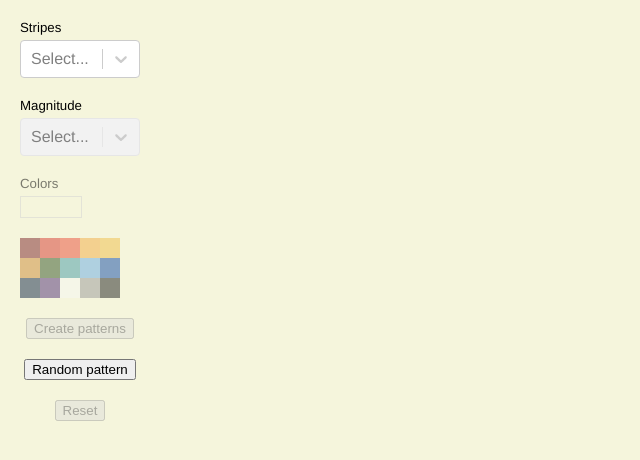
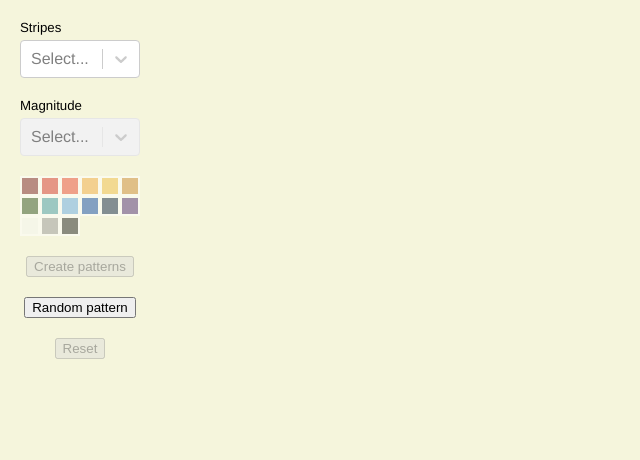
Before and after one commit to affordances/stripes, a React (Create React App) app: page / in a window 1280 px wide. Shown: the top 460 px of the page, without its empty margins (0-640 px from the left). Built offline with nearby package versions, Linux system fonts and the light colour scheme; the HTML template or start-up script is replaced by a standard one.

Commit message:
remove picked colors code

```diff
--- a/src/App.js
+++ b/src/App.js
@@ -40,50 +40,26 @@ const SelectHeader = styled.h5`
   padding: 0;
 `;
 
-const ColorsContainer = styled.div`
+const SwatchContainer = styled.div`
+  box-sizing: border-box;
   display: flex;
-  flex-direction: column;
+  flex-wrap: wrap;
 
   ${props =>
     props.disabled &&
     `
   pointer-events: none;
   opacity: 0.5;
-  `};
+  `}
 `;
 
 const Swatch = styled.div`
+  box-sizing: border-box;
   background: ${props => props.color};
+  border: 2px solid ${props => (props.isPicked ? `limegreen` : `white`)};
   width: 20px;
   height: 20px;
   cursor: pointer;
-`;
-
-const SwatchContainer = styled.div`
-  display: flex;
-  flex-wrap: wrap;
-  margin-top: 20px;
-  width: 100px;
-  height: 60px;
-`;
-
-const PickedColorsContainer = styled.div`
-  display: flex;
-  flex-direction: column;
-`;
-
-const PickedColorsLabel = styled.h5`
-  font-weight: 500;
-  margin: 0 0 5px 0;
-  padding: 0;
-`;
-
-const PickedColors = styled.div`
-  display: flex;
-  flex-direction: row;
-  height: 20px;
-  width: 60px;
-  border: 1px solid lightgray;
 `;
 
 const PatternsContainer = styled.div`
@@ -92,7 +68,6 @@ const PatternsContainer = styled.div`
   flex-wrap: wrap;
   height: 550px;
   width: 1100px;
-  /* border: 1px solid black; */
   overflow-y: auto;
   padding: 20px;
 `;
@@ -328,30 +303,23 @@ const App = () => {
             }}
           />
         </SelectContainer>
-        <ColorsContainer disabled={!(stripeCountValue && magnitude)}>
-          <PickedColorsContainer>
-            <PickedColorsLabel>Colors</PickedColorsLabel>
-            <PickedColors>
-              {pickedColors.length > 0 &&
-                pickedColors.map(color => (
-                  <Swatch
-                    key={Math.random()}
-                    color={color.value}
-                    onClick={() => updatePickedColors(color)}
-                  />
-                ))}
-            </PickedColors>
-          </PickedColorsContainer>
-          <SwatchContainer>
-            {colors.map(color => (
+        <SwatchContainer disabled={!(stripeCountValue && magnitude)}>
+          {colors.map(color => {
+            return (
               <Swatch
                 key={Math.random()}
                 color={color.value}
                 onClick={() => updatePickedColors(color)}
+                isPicked={
+                  color ===
+                  pickedColors.find(
+                    pickedColor => pickedColor.value === color.value
+                  )
+                }
               />
-            ))}
-          </SwatchContainer>
-        </ColorsContainer>
+            );
+          })}
+        </SwatchContainer>
         <ButtonContainer>
           <Button onClick={createPatterns} disabled={!allChoicesMade}>
             Create patterns
```
